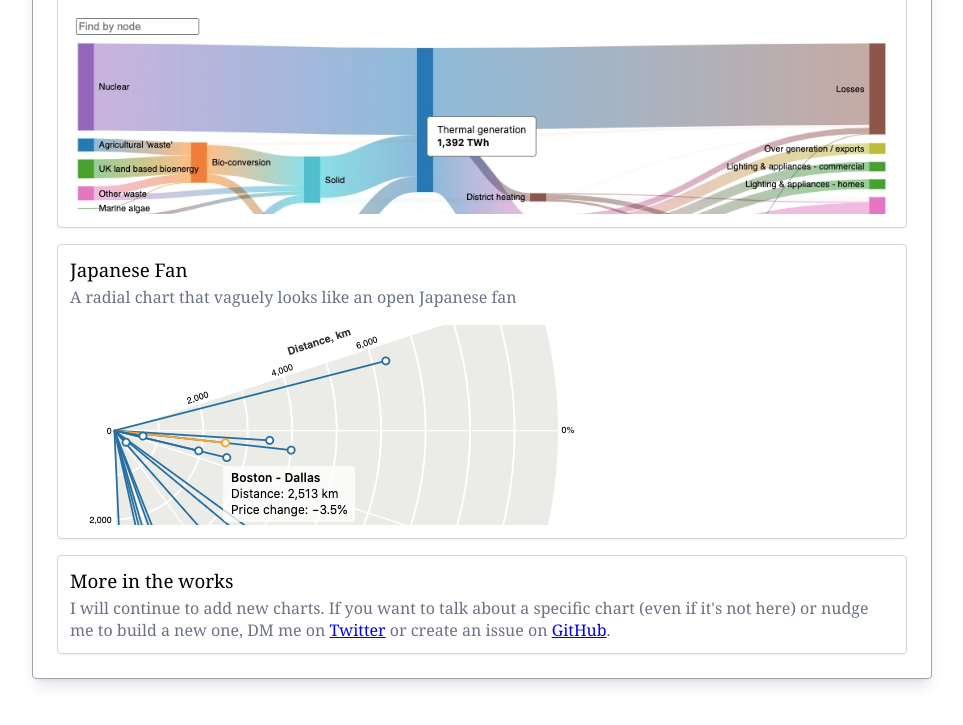
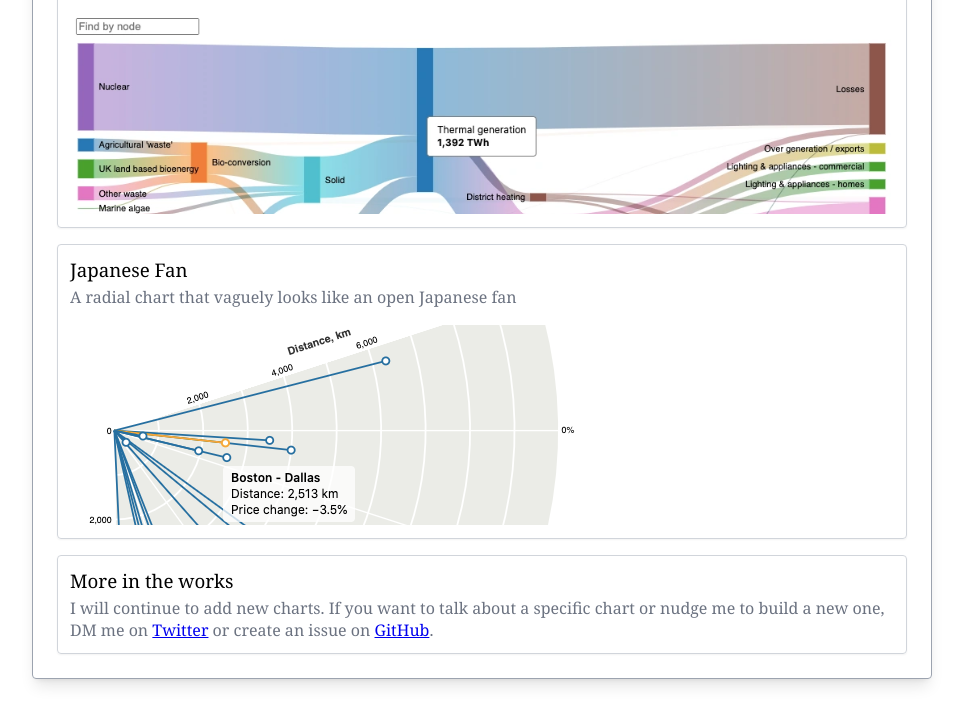
Before and after one commit to shreshthmohan/data-viz-d3, a website: page src/index.html in a window 1280 px wide. Shown: the part 1323-2048 px from the top of the page, without its empty margins (158-1121 px from the left). Drawn offline with Linux system fonts and the light colour scheme.

Commit message:
frontpage - modify 'more in the works' description

```diff
--- a/src/index.html
+++ b/src/index.html
@@ -120,8 +120,7 @@
           <h3 class="m-0 font-normal">More in the works</h3>
           <p class="mt-1 text-gray-500 mb-0">
             I will continue to add new charts. If you want to talk about a
-            specific chart (even if it's not here) or nudge me to build a new
-            one, DM me on
+            specific chart or nudge me to build a new one, DM me on
             <a href="https://twitter.com/shreshthmohan">Twitter</a> or create an
             issue on
             <a href="https://github.com/shreshthmohan/data-viz-d3/issues"
```
